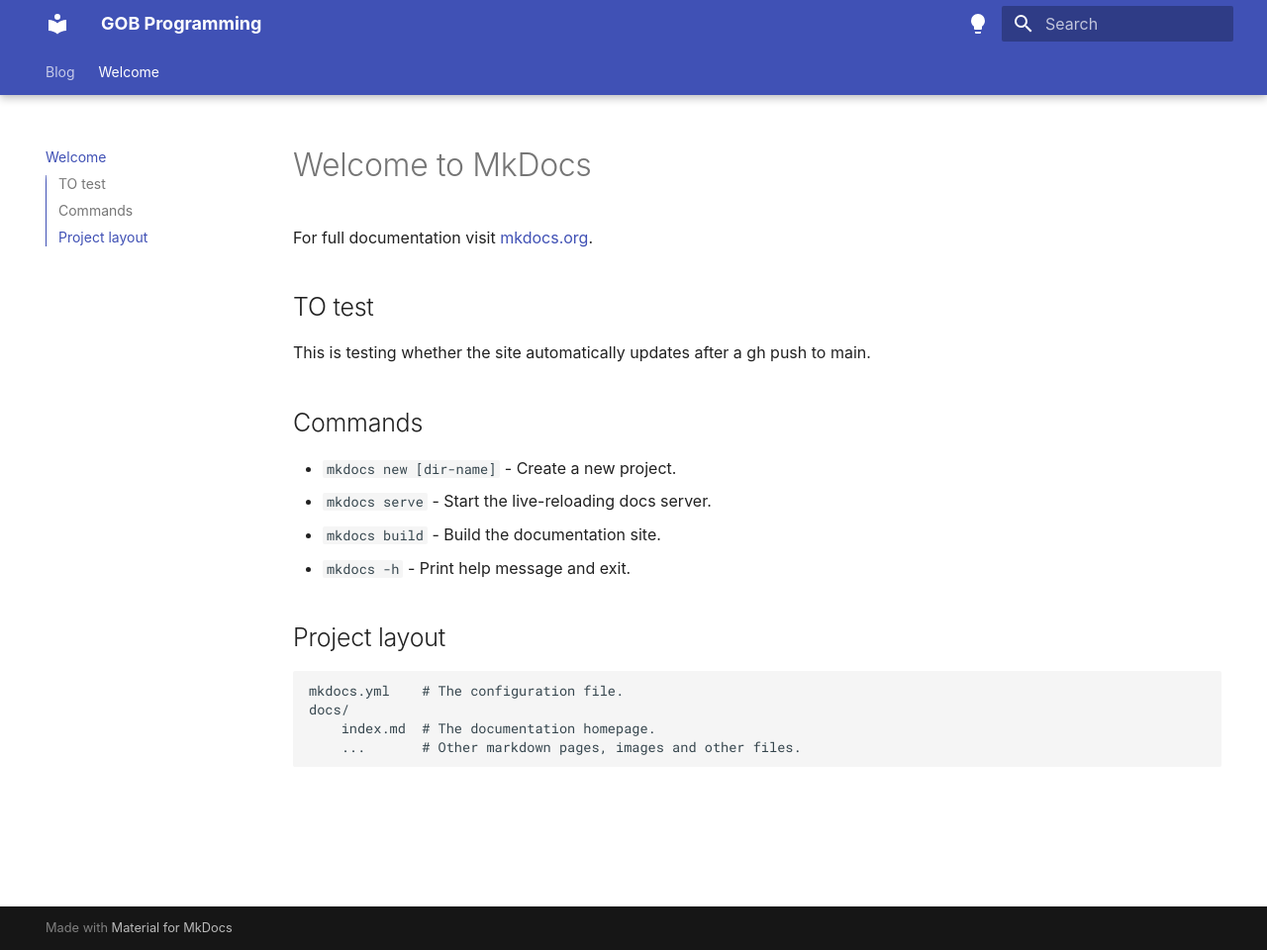
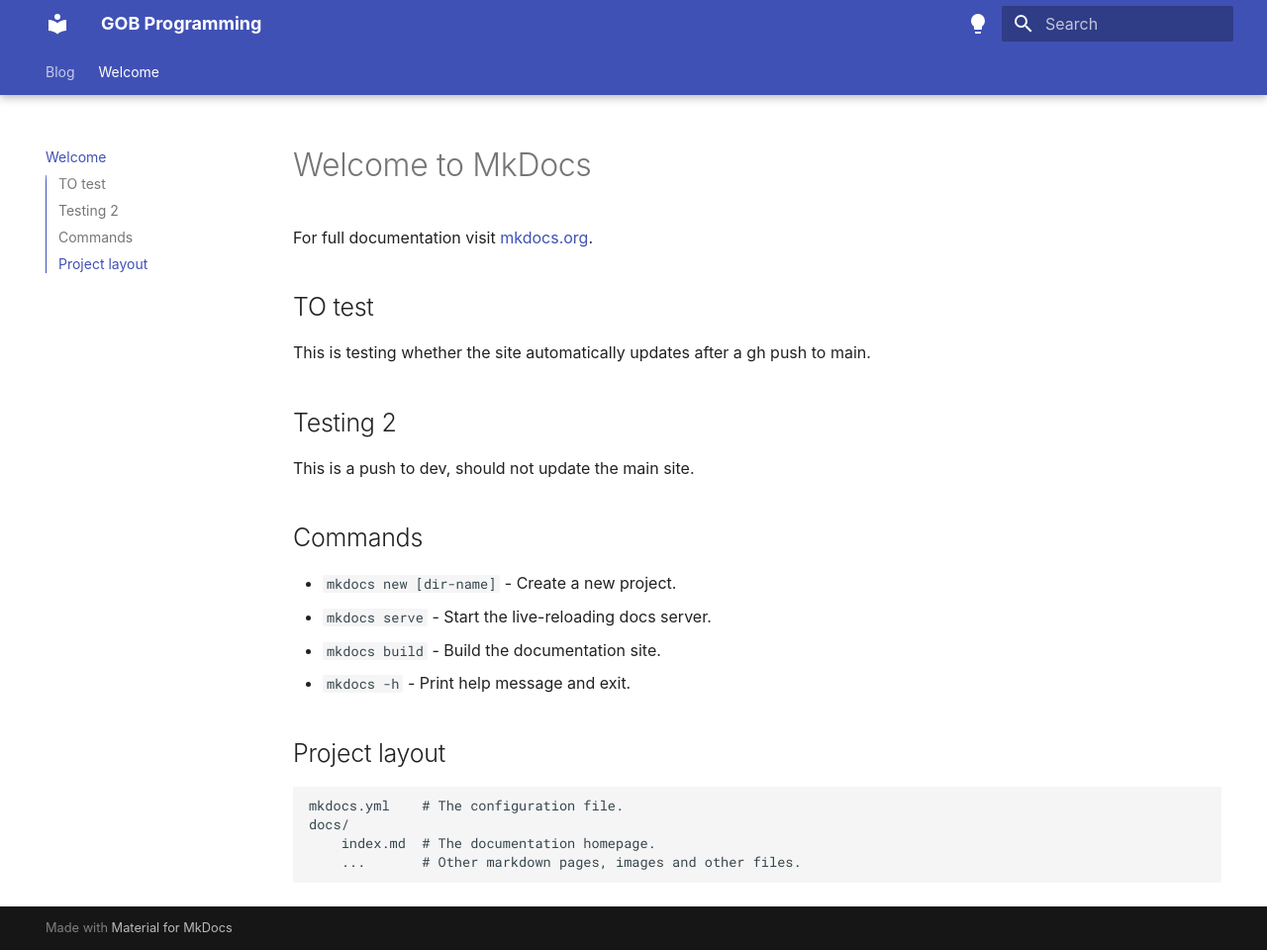
Before and after one commit to Dopamineral/learn-programming, an MkDocs documentation site: the page built from docs/index.md, in a window 1280 px wide and 960 px high. Shown: the whole window at 99% size. Built offline with MkDocs 1.6.1 and Material for MkDocs 9.7.7, drawn with Linux system fonts in a browser that asks for light colours; some web fonts are replaced.

Commit message:
dev test

```diff
--- a/docs/index.md
+++ b/docs/index.md
@@ -4,6 +4,9 @@ For full documentation visit [mkdocs.org](https://www.mkdocs.org).
 
 ## TO test
 This is testing whether the site automatically updates after a gh push to main.
+
+## Testing 2
+This is a push to dev, should not update the main site.
 
 ## Commands
 
```
